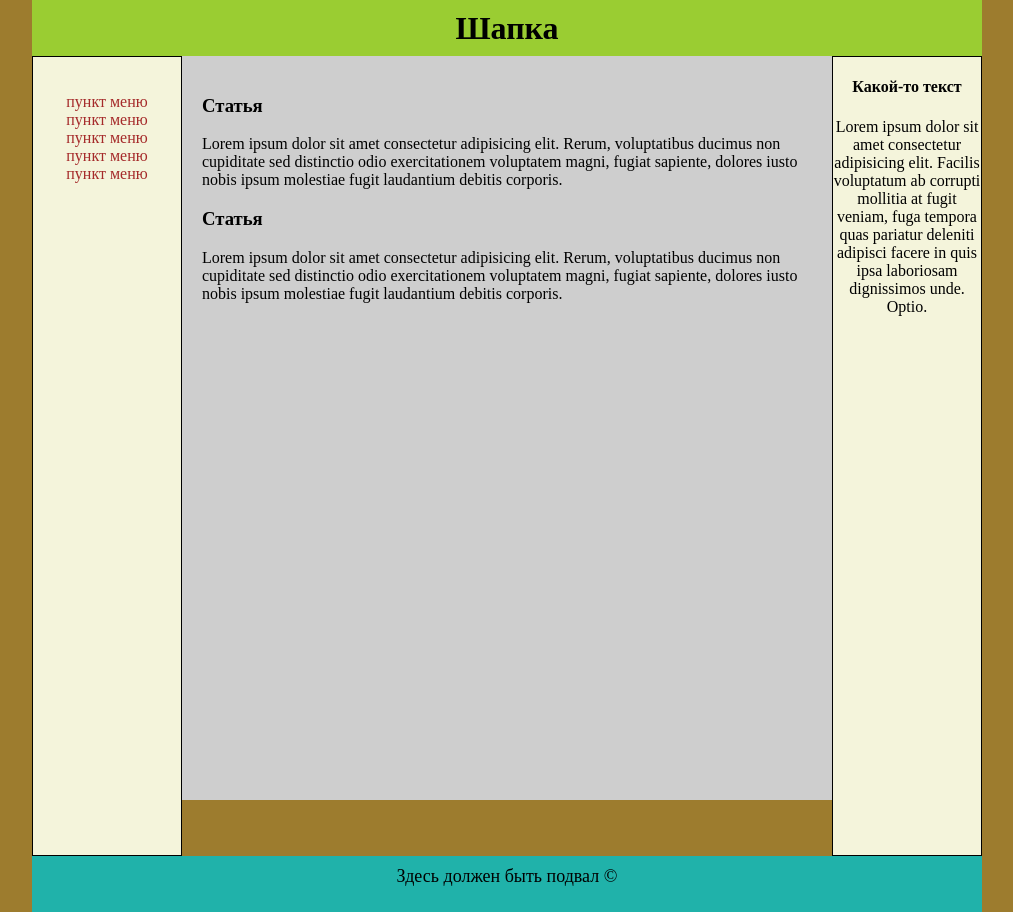
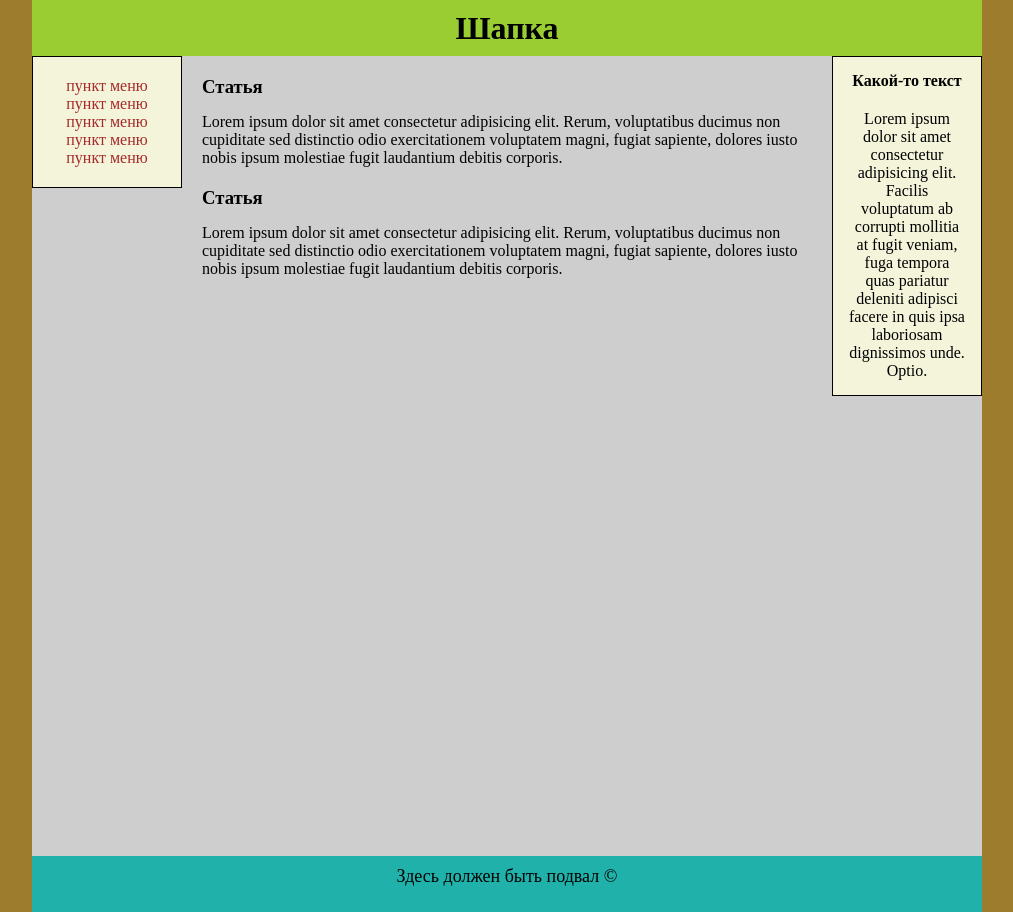
Before and after one commit to deverser/Web_dev_2035_2021, a PHP site: page / in a window 1280 px wide. Shown: the whole page, without its empty margins (133-1146 px from the left). Run offline with PHP 8.4, Linux system fonts and the light colour scheme.

Commit message:
5 СР в процессе

```diff
--- a/CSS_float/css/style.css
+++ b/CSS_float/css/style.css
@@ -1,15 +1,15 @@
 * {
     box-sizing: border-box;
+    padding: 0;
+    margin: 0;
 }
 
 html, body {
-    padding: 0;
-    margin: 0;
     background-color: #9D7C2E;
 }
 
 .container {
-    height: 100vh;
+    min-height: 100vh;
     width: 950px;
     margin: 0 auto;
     background-color: #cecece;
@@ -59,6 +59,7 @@ nav > ul > li a:hover {
 
 aside {
     float: right;
+    padding: 15px;
     width: 150px;
     border: 1px solid;
     background-color: #F4F4DB;
@@ -66,15 +67,28 @@ aside {
     height: 100%;
 }
 
+aside p {
+    margin-top: 20px;
+}
+
 article {
     float: left;
     padding: 20px;
     width: 650px;
+    min-height: 100vh;
     margin: 0;
 }
 
-.clearing {
-    clear: both;
+article section {
+    padding-top: 20px;
+}
+
+article section:first-child {
+    padding-top: 0;
+}
+
+article p {
+    margin-top: 15px;
 }
 
 footer {
--- a/CSS_float/index.html
+++ b/CSS_float/index.html
@@ -38,7 +38,6 @@
                 <h4>Какой-то текст</h4>
                 <p>Lorem ipsum dolor sit amet consectetur adipisicing elit. Facilis voluptatum ab corrupti mollitia at fugit veniam, fuga tempora quas pariatur deleniti adipisci facere in quis ipsa laboriosam dignissimos unde. Optio.</p>
             </aside>
-            <div class="clearing"></div>
         </main>
         <footer>
             <p>Здесь должен быть подвал &copy;</p>
```
